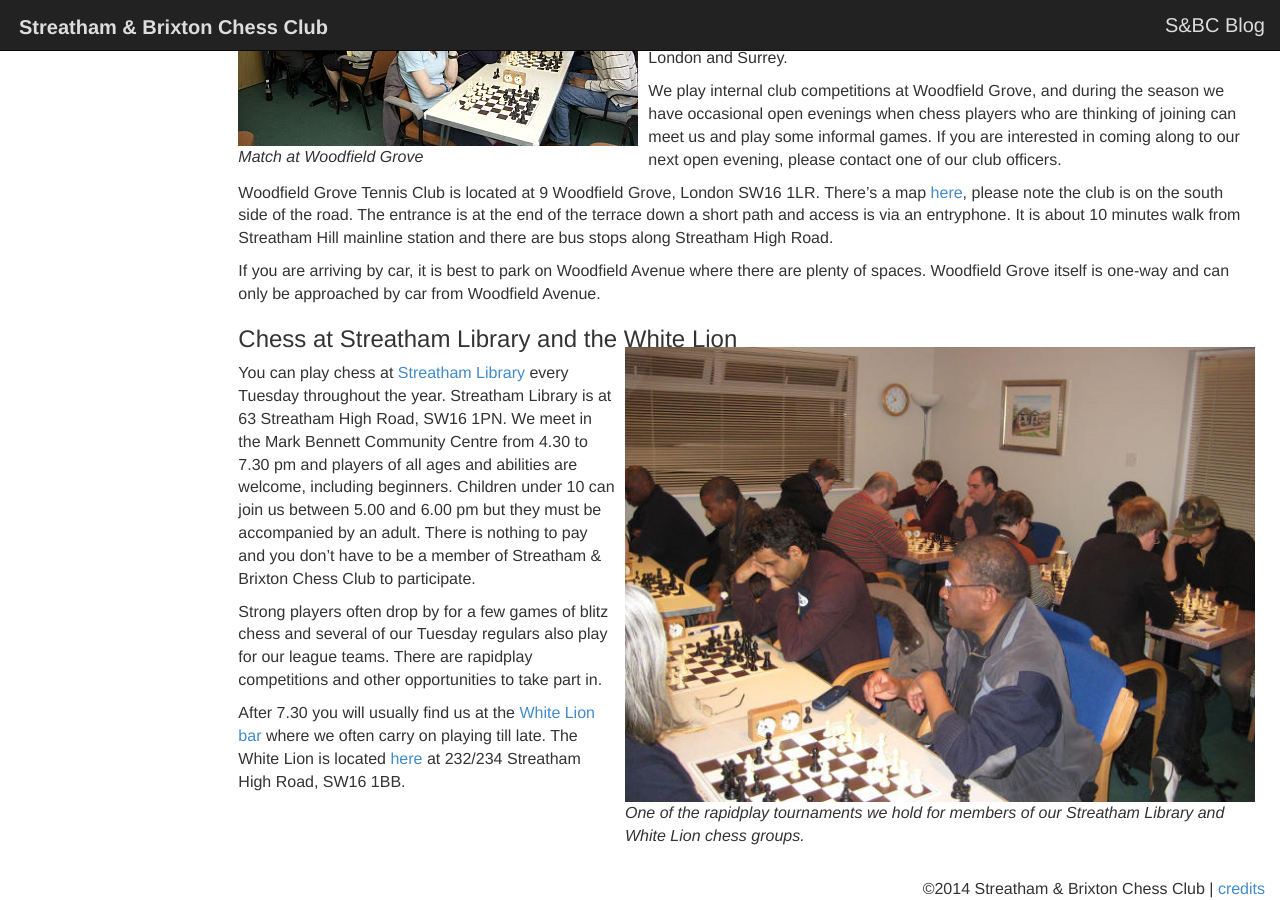
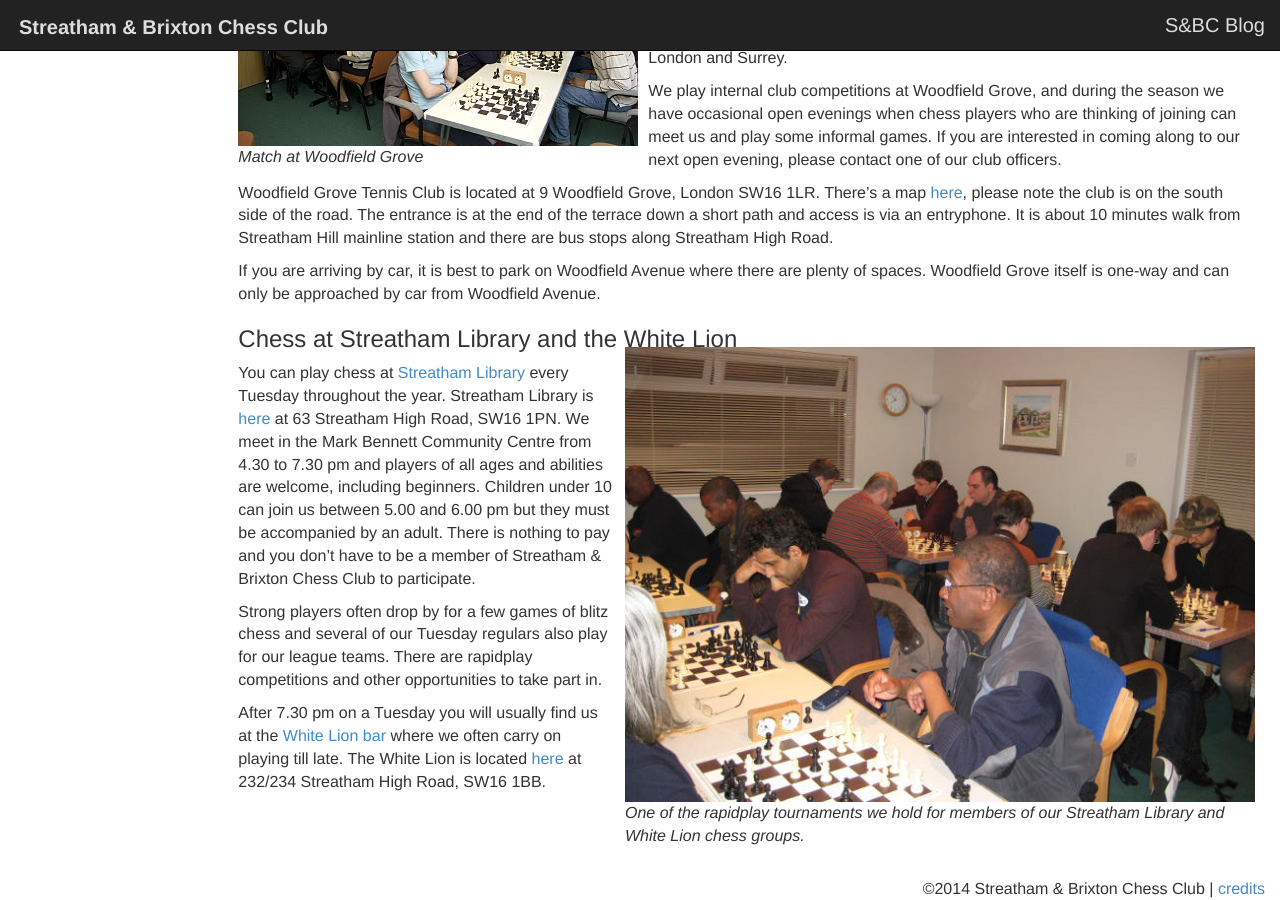
Before and after one commit to streathamchess/streathamchess.github.io, a Jekyll site: the page built from about/venues.md, in a window 1280 px wide and 900 px high, scrolled down 711 px. Built offline with Jekyll 4.4.1, drawn with Linux system fonts in a browser that asks for light colours; Markdown is read by kramdown in place of the engine named in the settings.

Commit message:
Update venues.md

```diff
--- a/about/venues.md
+++ b/about/venues.md
@@ -53,8 +53,8 @@
 
 {% include image.html url="/assets/photos/wl-group-rapidplay.jpg" description="One of the rapidplay tournaments we hold for members of our Streatham Library and White Lion chess groups." %}
 
-You can play chess at [Streatham Library](http://www.lambeth.gov.uk/places/streatham-library) every Tuesday throughout the year. Streatham Library is at 63 Streatham High Road, SW16 1PN. We meet in the Mark Bennett Community Centre from 4.30 to 7.30 pm and players of all ages and abilities are welcome, including beginners. Children under 10 can join us between 5.00 and 6.00 pm but they must be accompanied by an adult. There is nothing to pay and you don't have to be a member of Streatham & Brixton Chess Club to participate.
+You can play chess at [Streatham Library](http://www.lambeth.gov.uk/places/streatham-library) every Tuesday throughout the year. Streatham Library is [here](https://www.google.co.uk/maps/place/London+SW16+1PN/@51.4317243,-0.1291294,17z/data=!3m1!4b1!4m2!3m1!1s0x487604280906fd47:0xa10f28b2b86f41a0) at 63 Streatham High Road, SW16 1PN. We meet in the Mark Bennett Community Centre from 4.30 to 7.30 pm and players of all ages and abilities are welcome, including beginners. Children under 10 can join us between 5.00 and 6.00 pm but they must be accompanied by an adult. There is nothing to pay and you don't have to be a member of Streatham & Brixton Chess Club to participate.
 
 Strong players often drop by for a few games of blitz chess and several of our Tuesday regulars also play for our league teams. There are rapidplay competitions and other opportunities to take part in.
 
-After 7.30 you will usually find us at the [White Lion bar](http://whitelion.org.uk/) where we often carry on playing till late. The White Lion is located [here](https://goo.gl/maps/rlRcp) at 232/234 Streatham High Road, SW16 1BB.
+After 7.30 pm on a Tuesday you will usually find us at the [White Lion bar](http://whitelion.org.uk/) where we often carry on playing till late. The White Lion is located [here](https://goo.gl/maps/rlRcp) at 232/234 Streatham High Road, SW16 1BB.
```
